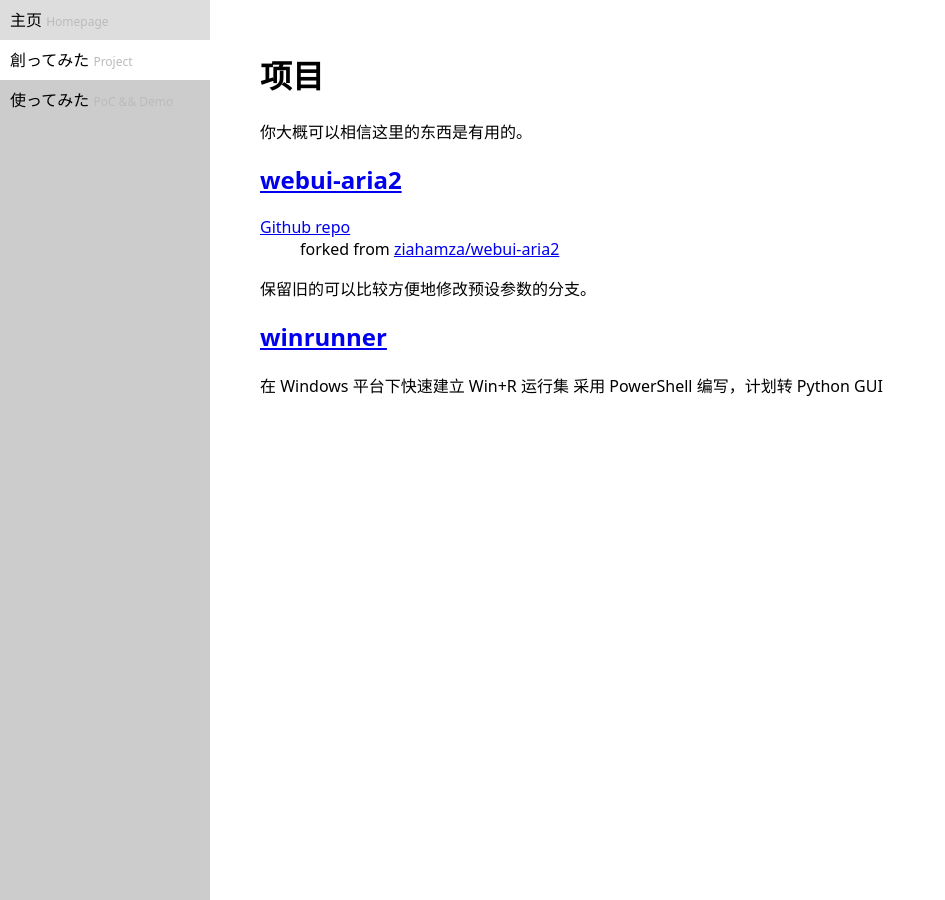
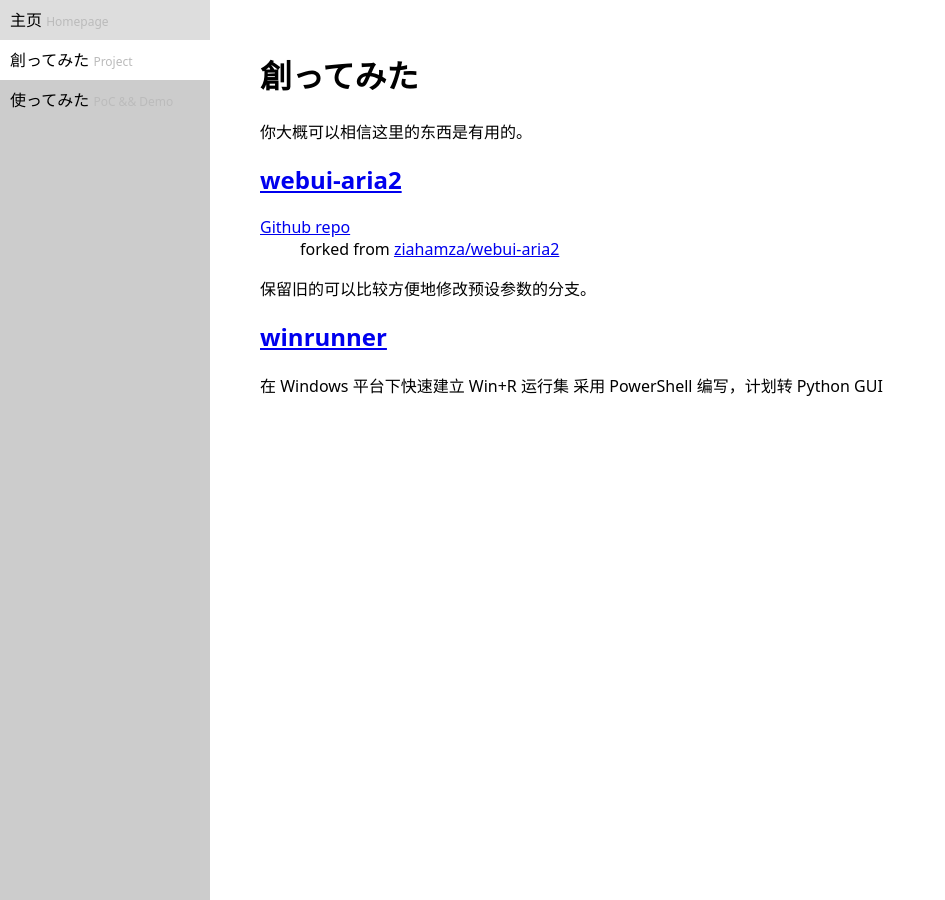
Before and after one commit to no1xsyzy/no1xsyzy.github.io, a Jekyll site: the page built from project.md, in a window 1280 px wide. Shown: the whole page, without its empty margins (0-945 px from the left). Built offline with Jekyll 4.4.1, drawn with Linux system fonts in a browser that asks for light colours; our own code applies the rules of GitHub Pages for plain Markdown files.

Commit message:
fix project page title

```diff
--- a/project.md
+++ b/project.md
@@ -1,5 +1,5 @@
 ---
-title: 项目
+title: 創ってみた
 ---
 
 你大概可以相信这里的东西是有用的。
```
